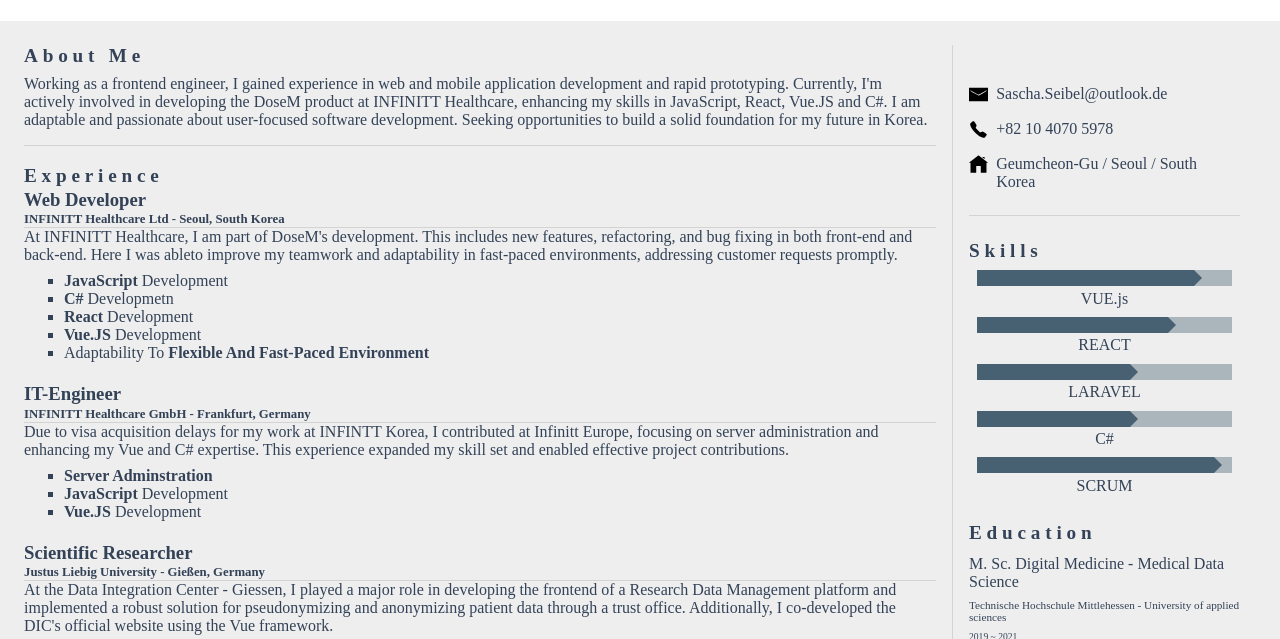
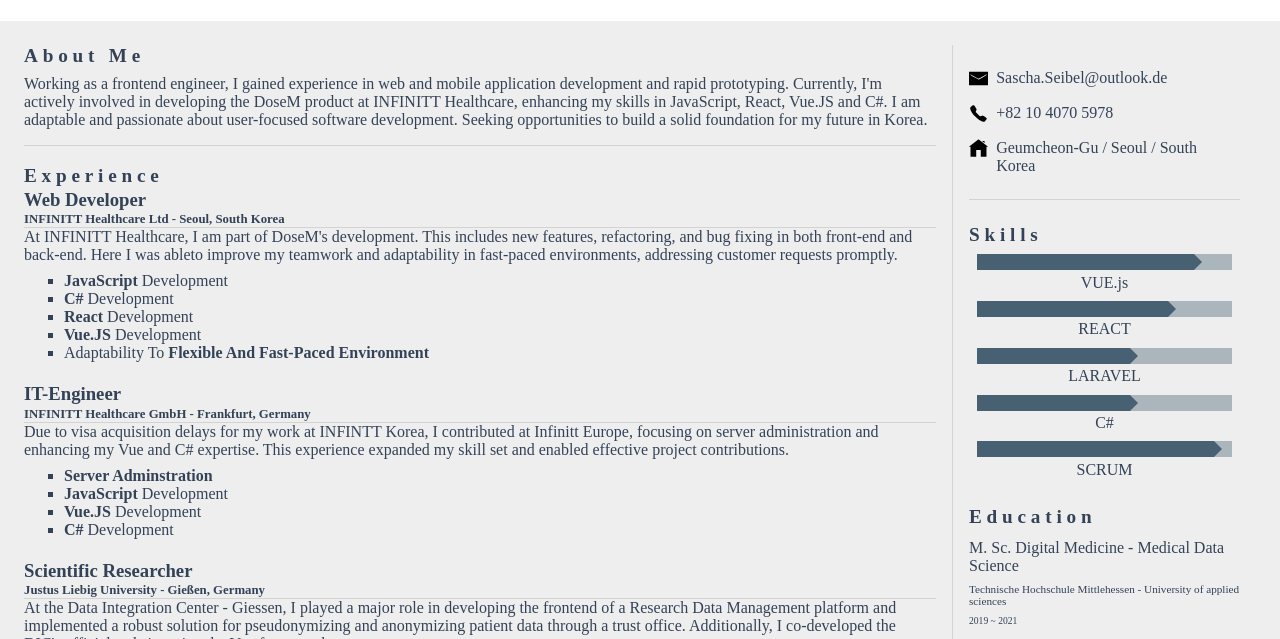
Before and after one commit to shsb92/CV, a plain HTML site: page index.html in a window 1280 px wide. Shown: the part 139-778 px from the top of the page. Drawn offline with Linux system fonts and the light colour scheme.

Commit message:
updated content and dseeign to fit everything on one page

```diff
--- a/script/content.js
+++ b/script/content.js
@@ -53,7 +53,7 @@ export const Jobs = [
         `,
         tasks: [
             "<b>JavaScript</b> Development",
-            "<b>C#</b> Developmetn",
+            "<b>C#</b> Development",
             "<b>React</b> Development",
             "<b>Vue.JS</b> Development",
             "Adaptability To <b>Flexible And Fast-Paced Environment</b>"
@@ -71,6 +71,7 @@ export const Jobs = [
             "<b>Server Adminstration</b>",
             "<b>JavaScript</b> Development",
             "<b>Vue.JS</b> Development",
+            "<b>C#</b> Development",
         ]
     },
     {
--- a/style/main.css
+++ b/style/main.css
@@ -140,7 +140,7 @@ a {
 
 /* Personal Information */
 .personal-information {
-    padding-top: 2.5rem;
+    padding-top: 1.5rem;
     flex-shrink: 1;
     padding-bottom: 0.5rem;
     border-bottom: 1px solid lightgray;
```
